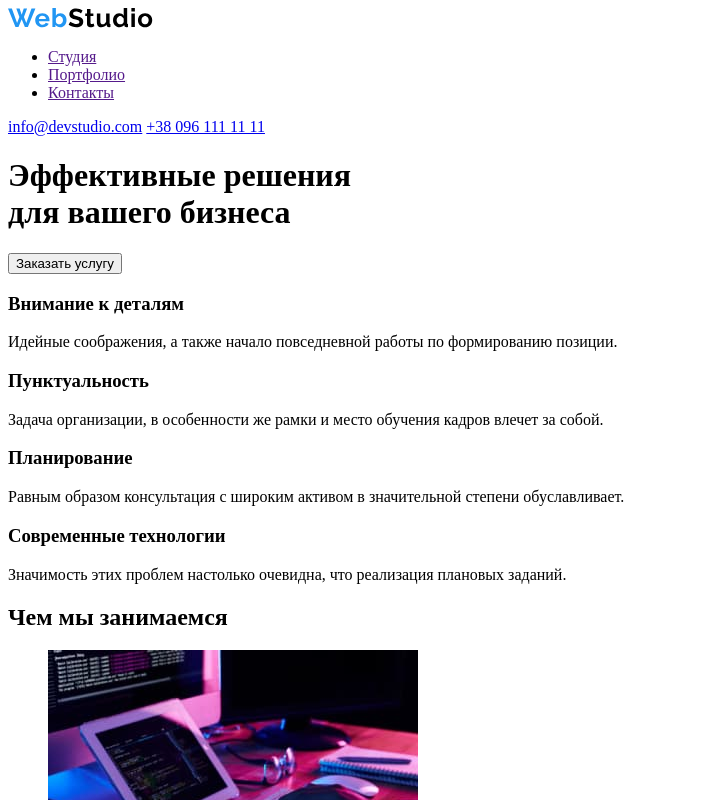
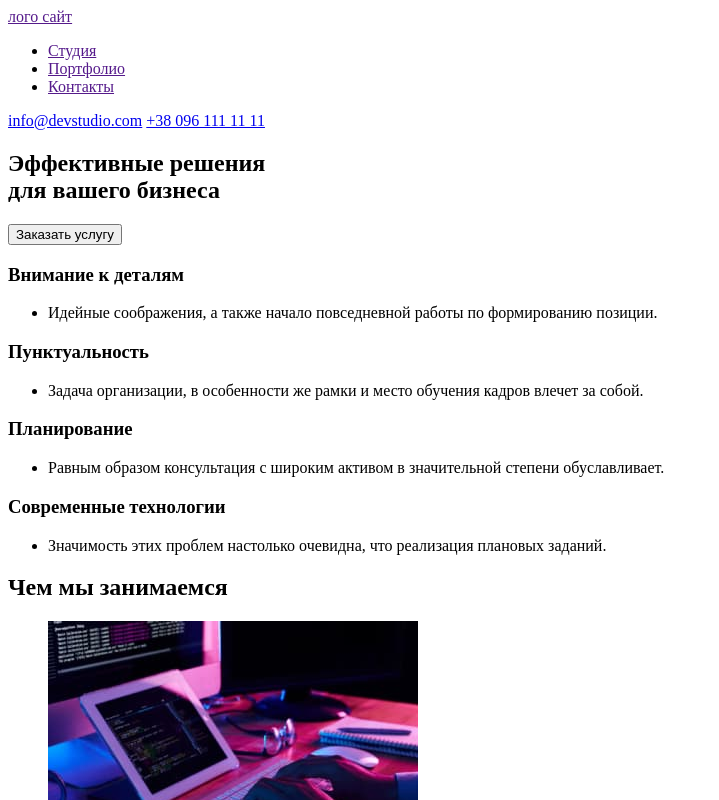
Before and after one commit to AntonKupriets/HW-1-desktop, a plain HTML site: page index.html in a window 1280 px wide. Shown: the top 800 px of the page, without its empty margins (0-719 px from the left). Drawn offline with Linux system fonts and the light colour scheme.

Commit message:
Update index.html

```diff
--- a/index.html
+++ b/index.html
@@ -9,7 +9,7 @@
 <body>
     <header>
         <nav>
-        <a href=""><img src="./images/logo.svg" alt="лого сайт"></a>
+            <a class="link" href="">лого сайт</a>
         <ul>
             <li><a href="">Студия</a></li>
             <li><a href="">Портфолио</a></li>
@@ -18,20 +18,30 @@
         </nav>
         <a href="mailto:info@devstudio.com">info@devstudio.com</a>
         <a href="tel:+380961111111">+38 096 111 11 11</a>
-        <h1>Эффективные решения <br>для вашего бизнеса</h1>
-    <button type="button">Заказать услугу</button>
     </header>
     <main>
+        <section>
+            <h1>Эффективные решения <br>для вашего бизнеса</h1>
+            <button type="button">Заказать услугу</button>
+        </section>
     <section>
     <h3>Внимание к деталям</h3>
-    <p>Идейные соображения, а также начало повседневной работы по формированию позиции.</p>
+    <ul>
+    <li><p>Идейные соображения, а также начало повседневной работы по формированию позиции.</p></li>
+    </ul>
     <h3>Пунктуальность</h3>
-    <p>Задача организации, в особенности же рамки и место обучения кадров влечет за собой.</p>
+    <ul>
+    <li><p>Задача организации, в особенности же рамки и место обучения кадров влечет за собой.</p></li>
+    </ul>
     <h3>Планирование</h3>
-    <p>Равным образом консультация с широким активом в значительной степени обуславливает.</p>
+    <ul>
+    <li><p>Равным образом консультация с широким активом в значительной степени обуславливает.</p></li>
+    </ul>
     <h3>Современные технологии</h3>
-    <p>Значимость этих проблем настолько очевидна, что реализация плановых заданий.</p>
-    </section>
+    <ul>
+    <li><p>Значимость этих проблем настолько очевидна, что реализация плановых заданий.</p></li>
+    </ul>
+</section>
     <section>
         <h2>Чем мы занимаемся</h2>
             <ul>
@@ -85,7 +95,7 @@
     </ul>
     </section>
     <footer>
-        <a href=""><img src="./images/WebStudio.svg" alt="лого контакты"></a>
+        <a class="link" href="">контакты</a>
         <address>
             <ul>
                 <li>
```
